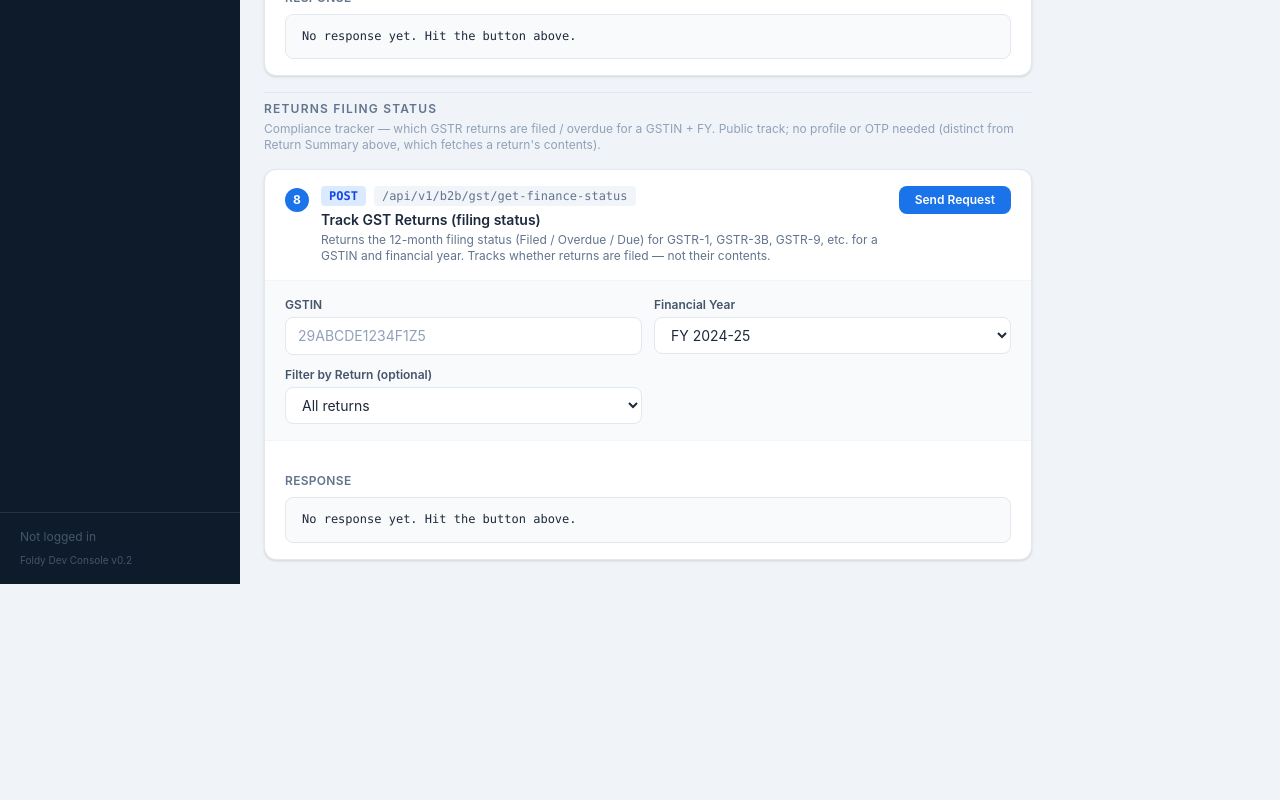
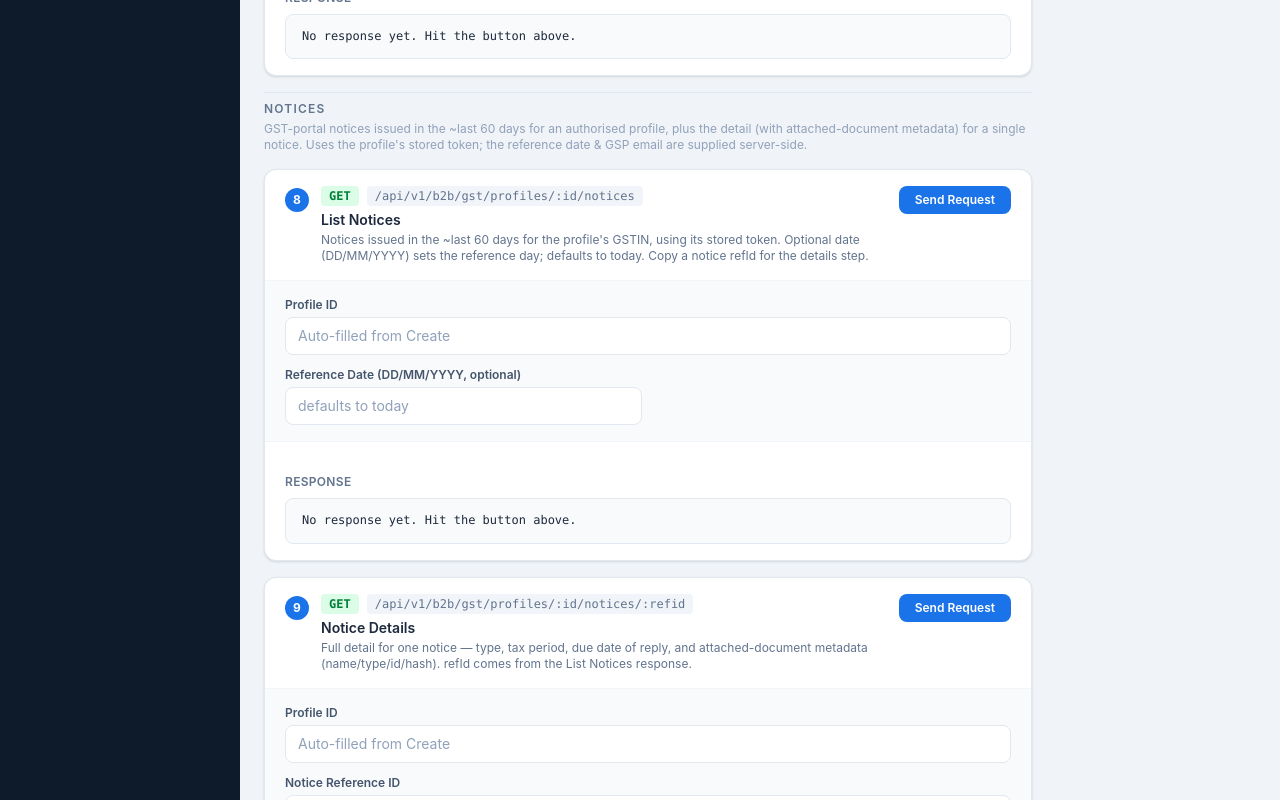
Before and after one commit to kaushikwebingo-tech/foldy_web, a React (Vite) app: page /gst-profile in a window 1280 px wide. Shown: the part 2600-3400 px from the top of the page. Before the commit the page ends 3184 px from the top, so only its background shows below. Built offline with nearby package versions, Linux system fonts and the light colour scheme.

Commit message:
GST NOTICES

```diff
--- a/src/api/b2bApi.ts
+++ b/src/api/b2bApi.ts
@@ -30,6 +30,13 @@ export const b2bApi = {
   getGstProfileSummary: (id: string, type: string, ret_period: string) =>
     client.post(`/b2b/gst/profiles/${id}/summary/${type}`, { ret_period }),
 
+  // GST notices for a profile (server-held token; date defaults to today, ~last 60 days).
+  getGstProfileNotices: (id: string, date?: string) =>
+    client.get(`/b2b/gst/profiles/${id}/notices`, { params: date ? { date } : undefined }),
+
+  getGstProfileNoticeDetails: (id: string, refid: string) =>
+    client.get(`/b2b/gst/profiles/${id}/notices/${refid}`),
+
   // GST — business info
   getBusinessInfo:    (gstin: string) =>
     client.post('/b2b/gst/get-business-info', { gstin }),
--- a/src/lib/apiCatalog.ts
+++ b/src/lib/apiCatalog.ts
@@ -222,6 +222,20 @@ export const API_SECTIONS: Record<string, ApiSection> = {
         description: 'Summary using the profile\'s stored token (no taxpayer_token needed). type = gstr1|gstr1a|gstr3b|gstr9|gstr9c; ret_period is MMYYYY.',
         pathVars: [{ key: 'id', value: '<profileId>' }, { key: 'type', value: 'gstr1' }],
         body: { ret_period: '042024' }
+      },
+      {
+        name: 'Profile — List Notices (stored token)',
+        method: 'GET',
+        path: 'api/v1/b2b/gst/profiles/:id/notices',
+        description: 'Notices issued in the ~last 60 days for the profile\'s GSTIN, using its stored token. Optional ?date=DD/MM/YYYY reference day (defaults to today). No taxpayer_token / email needed — injected server-side.',
+        pathVars: [{ key: 'id', value: '<profileId>' }]
+      },
+      {
+        name: 'Profile — Notice Details (stored token)',
+        method: 'GET',
+        path: 'api/v1/b2b/gst/profiles/:id/notices/:refid',
+        description: 'Full detail for one notice — type, tax period, due date of reply, and attached-document metadata. refid comes from the List Notices response.',
+        pathVars: [{ key: 'id', value: '<profileId>' }, { key: 'refid', value: '<noticeRefId>' }]
       },
       {
         name: 'Get Business Info',
--- a/src/pages/GstProfilePage.tsx
+++ b/src/pages/GstProfilePage.tsx
@@ -41,6 +41,8 @@ export default function GstProfilePage() {
   const [sessionOtp, setSessionOtp] = useState('');
   const [summaryType, setSummaryType] = useState('gstr1');
   const [retPeriod, setRetPeriod] = useState('');
+  const [noticeDate, setNoticeDate] = useState('');
+  const [refid, setRefid] = useState('');
   const [fy, setFy]       = useState('FY 2024-25');
   const [gstr, setGstr]   = useState('');
 
@@ -155,15 +157,47 @@ export default function GstProfilePage() {
           <Field label="Return Period (MMYYYY)" value={retPeriod} onChange={setRetPeriod} placeholder="e.g. 042026" />
         </ApiCard>
 
+        {/* Divider — Notices */}
+        <div className="border-t border-slate-200 pt-2">
+          <p className="text-xs font-semibold text-slate-500 uppercase tracking-widest mb-1">Notices</p>
+          <p className="text-xs text-slate-400 mb-3">GST-portal notices issued in the ~last 60 days for an authorised profile, plus the detail (with attached-document metadata) for a single notice. Uses the profile's stored token; the reference date &amp; GSP email are supplied server-side.</p>
+        </div>
+
+        {/* 8. List notices (stored token) */}
+        <ApiCard
+          step={8}
+          title="List Notices"
+          method="GET"
+          endpoint="/api/v1/b2b/gst/profiles/:id/notices"
+          description="Notices issued in the ~last 60 days for the profile's GSTIN, using its stored token. Optional date (DD/MM/YYYY) sets the reference day; defaults to today. Copy a notice refId for the details step."
+          onSubmit={() => b2bApi.getGstProfileNotices(profileId, noticeDate || undefined)}
+        >
+          <Field label="Profile ID" value={profileId} onChange={setProfileId} placeholder="Auto-filled from Create" fullWidth />
+          <Field label="Reference Date (DD/MM/YYYY, optional)" value={noticeDate} onChange={setNoticeDate} placeholder="defaults to today" />
+        </ApiCard>
+
+        {/* 9. Notice details (stored token) */}
+        <ApiCard
+          step={9}
+          title="Notice Details"
+          method="GET"
+          endpoint="/api/v1/b2b/gst/profiles/:id/notices/:refid"
+          description="Full detail for one notice — type, tax period, due date of reply, and attached-document metadata (name/type/id/hash). refId comes from the List Notices response."
+          onSubmit={() => b2bApi.getGstProfileNoticeDetails(profileId, refid)}
+        >
+          <Field label="Profile ID" value={profileId} onChange={setProfileId} placeholder="Auto-filled from Create" fullWidth />
+          <Field label="Notice Reference ID" value={refid} onChange={setRefid} placeholder="e.g. ZA2005190002553" fullWidth />
+        </ApiCard>
+
         {/* Divider — filing status (different purpose: tracks whether returns are filed) */}
         <div className="border-t border-slate-200 pt-2">
           <p className="text-xs font-semibold text-slate-500 uppercase tracking-widest mb-1">Returns Filing Status</p>
           <p className="text-xs text-slate-400 mb-3">Compliance tracker — which GSTR returns are filed / overdue for a GSTIN + FY. Public track; no profile or OTP needed (distinct from Return Summary above, which fetches a return's contents).</p>
         </div>
 
-        {/* 8. Track returns filing status */}
+        {/* 10. Track returns filing status */}
         <ApiCard
-          step={8}
+          step={10}
           title="Track GST Returns (filing status)"
           method="POST"
           endpoint="/api/v1/b2b/gst/get-finance-status"
```
